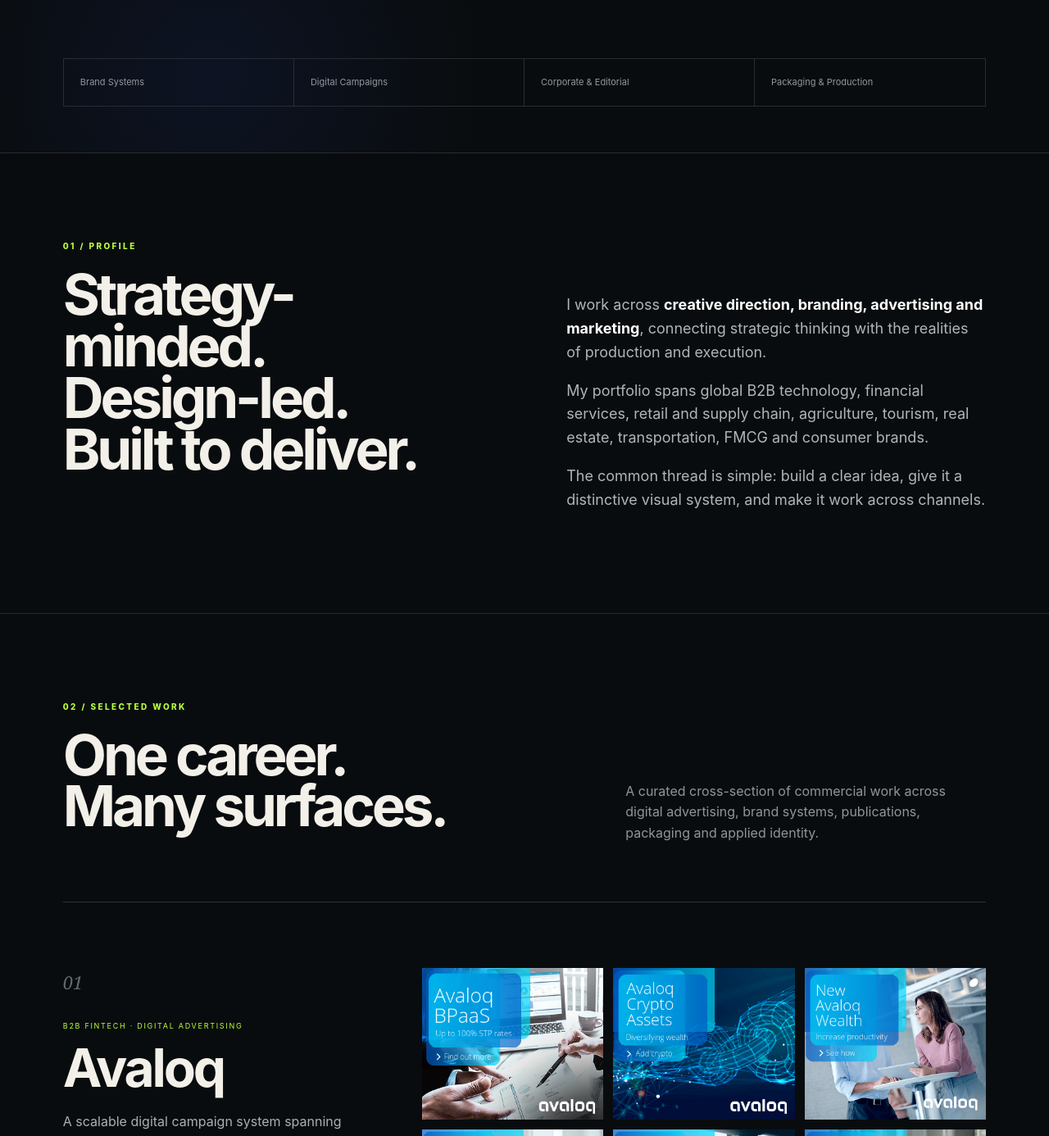
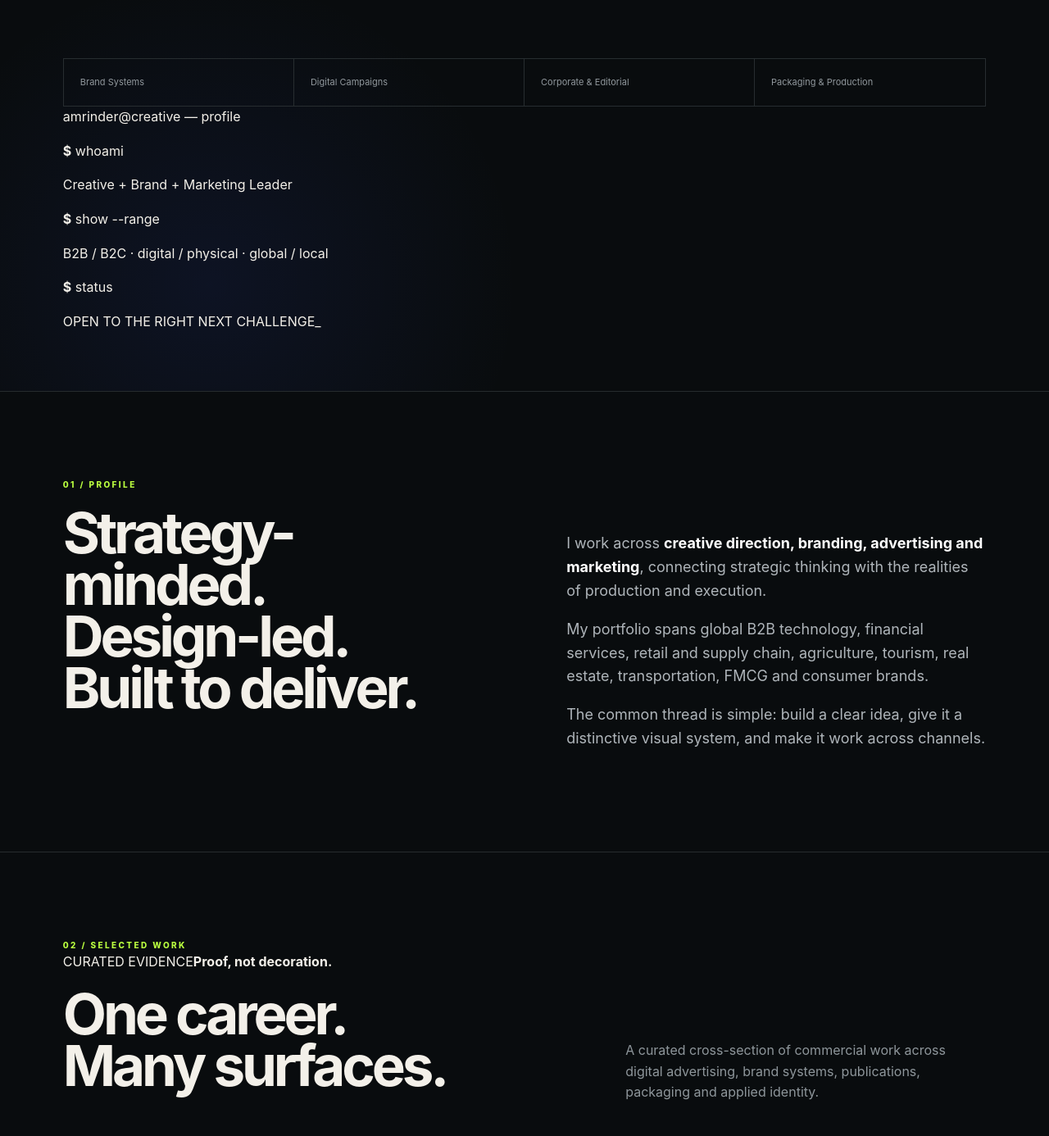
Before and after one commit to AmrinderDeol/Amrinder-Portfolio, a plain HTML site: page index.html in a window 1280 px wide. Shown: the part 680-2066 px from the top of the page at 82% size. Drawn offline with Linux system fonts and the light colour scheme; a script that the page names is missing.

Commit message:
Add files via upload

```diff
--- a/index.html
+++ b/index.html
@@ -5,19 +5,34 @@
 <title>Amrinder Singh Deol | Creative, Brand & Marketing Leader</title>
 <meta name="description" content="Senior creative, brand and marketing portfolio spanning brand systems, integrated campaigns, digital advertising, corporate communications, packaging and production.">
 <meta name="theme-color" content="#090c0e"><link rel="stylesheet" href="styles.css">
+
+<meta property="og:title" content="Amrinder Singh Deol | Creative, Brand & Marketing">
+<meta property="og:description" content="I build brands that move people. Explore 20+ years of creative direction, brand strategy, advertising and marketing.">
+<meta property="og:image" content="https://amrinderdeol.github.io/Amrinder-Portfolio/assets/social-preview.jpg">
+<meta property="og:image:width" content="1200">
+<meta property="og:image:height" content="627">
+<meta property="og:url" content="https://amrinderdeol.github.io/Amrinder-Portfolio/">
+<meta property="og:type" content="website">
+<meta name="twitter:card" content="summary_large_image">
+<meta name="twitter:title" content="Amrinder Singh Deol | Creative, Brand & Marketing">
+<meta name="twitter:description" content="I build brands that move people. Explore selected creative, brand and marketing work.">
+<meta name="twitter:image" content="https://amrinderdeol.github.io/Amrinder-Portfolio/assets/social-preview.jpg">
 </head>
 <body>
 <header class="nav">
 <a class="brand" href="#top"><span>ASD</span><b>Amrinder Singh Deol</b></a>
 <nav><a href="#about">About</a><a href="#work">Work</a><a href="#experience">Experience</a><a href="#capabilities">Capabilities</a><a class="nav-cta" href="#contact">Contact</a></nav>
 </header>
-<main id="top">
+<div class="cursor-glow" aria-hidden="true"></div><main id="top">
 <section class="hero">
 <div class="eyebrow">CREATIVE DIRECTION · BRAND STRATEGY · MARKETING</div>
 <h1>I build brands that<br><em>move people.</em></h1>
 <p class="hero-copy">Senior creative, brand and marketing professional with 20+ years turning strategy into distinctive visual systems, integrated campaigns and commercially grounded creative.</p>
 <div class="actions"><a class="button primary" href="#work">Explore selected work ↓</a><a class="button" href="assets/Amrinder_Singh_Deol_Resume_2026.pdf" target="_blank">View résumé ↗</a></div>
 <div class="discipline"><span>Brand Systems</span><span>Digital Campaigns</span><span>Corporate & Editorial</span><span>Packaging & Production</span></div>
+<div class="terminal-v2">
+<div class="termbar-v2"><i></i><i></i><i></i><span>amrinder@creative — profile</span></div>
+<div class="termbody-v2"><p><b>$</b> whoami</p><p>Creative + Brand + Marketing Leader</p><p><b>$</b> show --range</p><p>B2B / B2C · digital / physical · global / local</p><p><b>$</b> status</p><p class="lime">OPEN TO THE RIGHT NEXT CHALLENGE_</p></div></div>
 </section>
 
 <section id="about" class="section split">
@@ -26,7 +41,7 @@
 </section>
 
 <section id="work" class="section work">
-<div class="kicker">02 / SELECTED WORK</div>
+<div class="kicker">02 / SELECTED WORK</div><div class="v2-note"><span>CURATED EVIDENCE</span><b>Proof, not decoration.</b></div>
 <div class="section-head"><h2>One career.<br>Many surfaces.</h2><p>A curated cross-section of commercial work across digital advertising, brand systems, publications, packaging and applied identity.</p></div>
 
 <article class="case hero-case">
```
